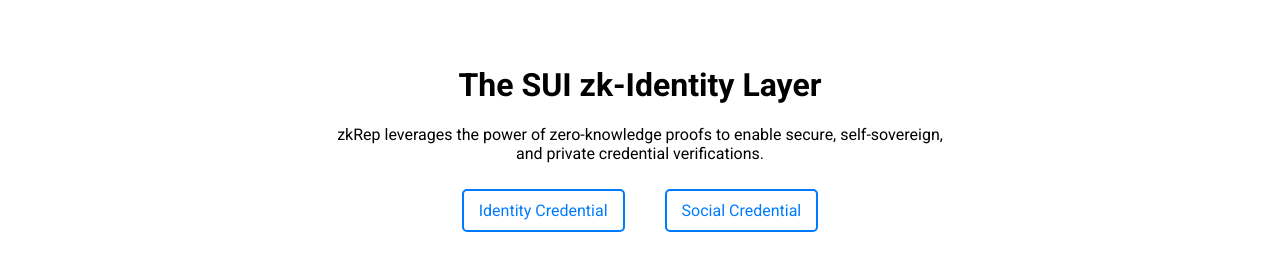
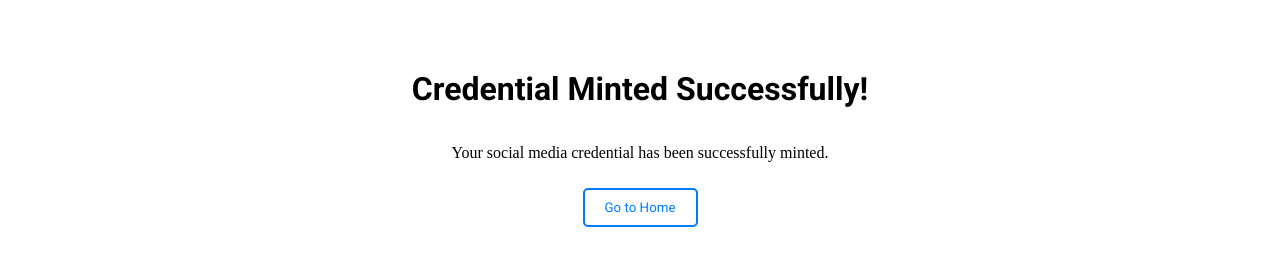
Before and after one commit to jhuhnke/sui-zk-cert, a React (Create React App) app in the folder frontend/: page /success in a window 1280 px wide. Before the commit this address led to /. Shown: the part 334-611 px from the top of the page. Built offline with nearby package versions, Linux system fonts and the light colour scheme; no server answers.

Commit message:
working success page

```diff
--- a/frontend/src/App.tsx
+++ b/frontend/src/App.tsx
@@ -5,6 +5,7 @@
 import About from './components/About';
 import Footer from './components/Footer';
 import NavBar from './components/NavBar';
+import SuccessPage from './components/SuccessPage';
 import SocialCredential from './components/SocialCredential';
 import IdentityCredential from './components/IdentityCredential';
 import MintSocialCredential from './components/MintSocialCredential';
@@ -42,6 +43,9 @@
                     <Route exact path = '/use-cases'>
                         <Uses />
                     </Route>
+                    <Route exact path = '/success'>
+                        <SuccessPage />
+                    </Route>
                     <Redirect to="/"></Redirect>
                 </Switch>
                 <Footer />
--- a/frontend/src/components/MintIdentityCredential.tsx
+++ b/frontend/src/components/MintIdentityCredential.tsx
@@ -3,6 +3,7 @@
 import { useWallet, useSuiProvider } from '@suiet/wallet-kit';
 import { toast } from 'react-toastify';
 import { PACKAGE_ID } from '../config/constants';
+import { useHistory } from 'react-router-dom';
 import '../stylesheets/MintIdentityCredential.css';
 
 
@@ -13,7 +14,11 @@
     const [country, setCountry] = useState('');
     const [isOver18, setIsOver18] = useState(false);
 
-    const handleSubmit = (event: React.FormEvent<HTMLFormElement>) => {
+    const image_url = 'https://ipfs.io/ipns/k51qzi5uqu5dkeq8e8ixhyw1yrro0wfc5qo1xjsnlbbe5ztsvhz0mkb08qymjq';
+
+    const history = useHistory();
+
+    const handleSubmit = async (event: React.FormEvent<HTMLFormElement>) => {
         event.preventDefault();
         // ===== Too annoying - throw only after mint is clicked =====
         //if(userAddress == undefined) {
@@ -33,6 +38,8 @@
         // ===== 1000 MIST Transfer for Testing =====
         const [coin] = txb.splitCoins(txb.gas, [txb.pure(1000)]);
 
+        const wait = (ms: number) => new Promise(resolve => setTimeout(resolve, ms));
+
         // ===== Change the wallet address here to be protocol controlled wallet before mainnet launch =====
         txb.transferObjects([coin], txb.pure("0x8e0a2135568a5ff202aa0b78a7f3113fc8b68b65d4b5143261f723cc445d9809"));
         txb.moveCall({
@@ -40,16 +47,35 @@
             arguments: [
                 txb.pure(isOver18),
                 txb.pure(country),
-                txb.pure(password)
+                txb.pure(password),
+                txb.pure(image_url),
             ],
         });
 
-        const result = signAndExecuteTransactionBlock({
-            transactionBlock: txb,
-        }).catch(e => {console.log(e)});
+        try {
+            const result = await signAndExecuteTransactionBlock({
+                transactionBlock: txb,
+            });
 
-        const url = `https://suiexplorer.com/txblock/${result}?network=testnet`;
-        console.log(url);
+            await wait(5000);
+
+            if (result) {
+                const txId = result.digest; // Using the digest as the transaction ID
+                const url = `https://suiexplorer.com/txblock/${txId}?network=testnet`;
+                console.log(url);
+
+                // Redirecting only after the transaction is successfully submitted
+                history.push({
+                    pathname: '/success',
+                    state: { url }
+                });
+            } else {
+                // Handle cases where the transaction result might not be as expected
+                console.error('Transaction failed or result is unexpected:', result);
+            }
+        } catch (e) {
+            console.error('Error submitting transaction:', e);
+        }
     };
 
     return (
--- a/frontend/src/components/MintSocialCredentialSignedIn.tsx
+++ b/frontend/src/components/MintSocialCredentialSignedIn.tsx
@@ -67,7 +67,7 @@
         return user?.user_metadata.avatar_url || 'https://ipfs.io/ipns/k51qzi5uqu5dkeq8e8ixhyw1yrro0wfc5qo1xjsnlbbe5ztsvhz0mkb08qymjq';
     };
 
-    const handleMint = () => {
+    const handleMint = async () => {
         if (!address) {
             alert("Please Connect Your Wallet First");
             return;
@@ -85,6 +85,8 @@
         // ===== 1000 MIST Transfer for Testing =====
         const [coin] = txb.splitCoins(txb.gas, [txb.pure(1000)]);
 
+        const wait = (ms: number) => new Promise(resolve => setTimeout(resolve, ms));
+
         // ===== Need to change wallet here in future =====
         txb.transferObjects([coin], txb.pure("0x8e0a2135568a5ff202aa0b78a7f3113fc8b68b65d4b5143261f723cc445d9809"));
         txb.moveCall({
@@ -97,12 +99,30 @@
             ],
         });
 
-        const result = signAndExecuteTransactionBlock({
-            transactionBlock: txb,
-        }).catch(e => {console.log(e)});
+        try {
+            const result = await signAndExecuteTransactionBlock({
+                transactionBlock: txb,
+            });
 
-        const url = `https://suiexplorer.com/txblock/${result}?network=testnet`;
-        console.log(url);
+            await wait(5000);
+
+            if (result) {
+                const txId = result.digest; // Using the digest as the transaction ID
+                const url = `https://suiexplorer.com/txblock/${txId}?network=testnet`;
+                console.log(url);
+
+                // Redirecting only after the transaction is successfully submitted
+                history.push({
+                    pathname: '/success',
+                    state: { url }
+                });
+            } else {
+                // Handle cases where the transaction result might not be as expected
+                console.error('Transaction failed or result is unexpected:', result);
+            }
+        } catch (e) {
+            console.error('Error submitting transaction:', e);
+        }
 
         //alert(`Minting credential\nPlatform: ${platform}\nUsername: ${username}\nUser ID: ${userId}`);
     };
--- /dev/null
+++ b/frontend/src/components/SuccessPage.tsx
@@ -0,0 +1,32 @@
+import React, { FC } from 'react';
+import { useHistory, useLocation } from 'react-router-dom';
+import '../stylesheets/SuccessPage.css'
+
+interface LocationState {
+    url: string;
+}
+
+const SuccessPage: FC = () => {
+    const history = useHistory();
+    const location = useLocation<LocationState>();
+
+    const handleGoHome = () => {
+        history.push('/');
+    };
+
+    return (
+        <div className="success-container">
+            <h1>Credential Minted Successfully!</h1>
+            <p>Your social media credential has been successfully minted.</p>
+            {location.state && location.state.url && (
+                <div>
+                    <p>View your transaction:</p>
+                    <a href={location.state.url} target="_blank" rel="noopener noreferrer">{location.state.url}</a>
+                </div>
+            )}
+            <button onClick={handleGoHome}>Go to Home</button>
+        </div>
+    );
+}
+
+export default SuccessPage;
--- /dev/null
+++ b/frontend/src/stylesheets/SuccessPage.css
@@ -0,0 +1,17 @@
+.success-container {
+    display: flex;
+    flex-direction: column;
+    align-items: center;
+    justify-content: center;
+    height: 100vh;
+    text-align: center;
+}
+
+.success-container h1 {
+    margin-bottom: 20px;
+}
+
+.success-container button {
+    padding: 10px 20px;
+    cursor: pointer;
+}
```
Also changed, not shown: 1 other file (tests, documents, lock files or other folders).
